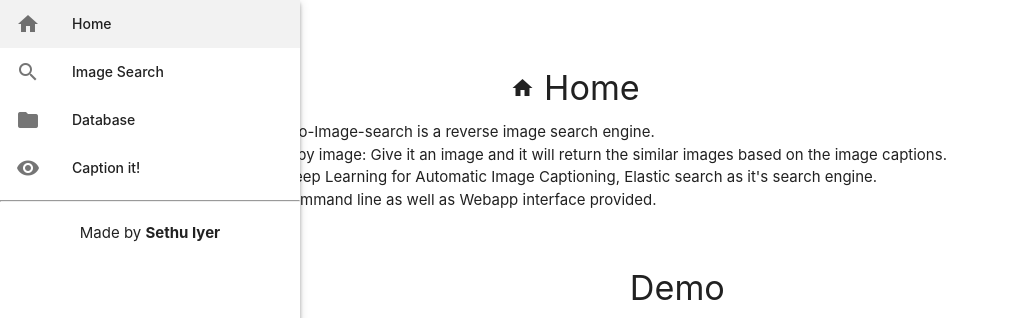
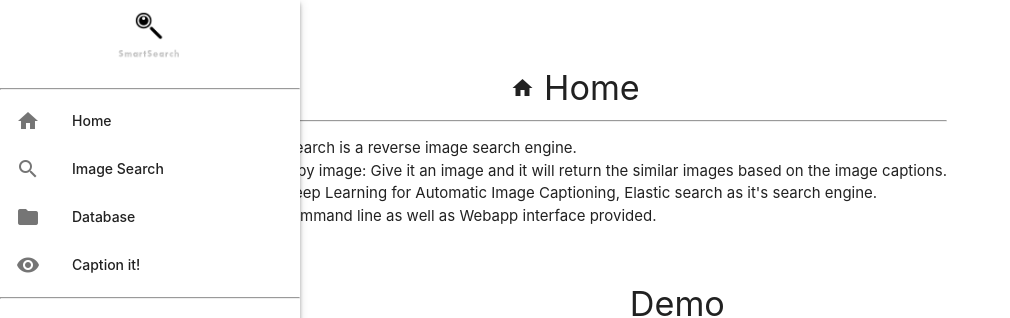
Before and after one commit to sethuiyer/Image-to-Image-Search, a Flask app: page / in a window 1280 px wide. Shown: the top 318 px of the page, without its empty margins (0-1010 px from the left). Run offline with Flask 2, Linux system fonts and the light colour scheme; parts of the project's set-up code (start-up, migrations or seed data) failed here and were passed over.

Commit message:
Logo added

```diff
--- a/server.py
+++ b/server.py
@@ -23,6 +23,8 @@ def description_search(query):
             }
             })
     hitCount = results['hits']['total']
+    print(results)
+
     if hitCount > 0:
         if hitCount is 1:
             print(str(hitCount),' result')
@@ -56,7 +58,7 @@ def index():
 def search():
     global gencap
     if request.method == 'POST':
-        if 'query_img' not in request.files or request.files['query_img'].filename == '':
+        if 'query_img' not in request.files or request.files['query_img'].filename == '' or not allowed_file(request.files['query_img'].filename):
             return render_template('search.html')
         file = request.files['query_img']
         img = Image.open(file.stream)  # PIL image
@@ -96,7 +98,7 @@ def upload():
 @app.route('/caption', methods=['GET','POST'])
 def caption():
     if request.method == 'POST':
-        if 'query_img' not in request.files or request.files['query_img'].filename == '':
+        if 'query_img' not in request.files or request.files['query_img'].filename == '' or not allowed_file(request.files['query_img'].filename):
             return render_template('caption.html')
         file = request.files['query_img']
         img = Image.open(file.stream)  # PIL image
--- a/templates/home.html
+++ b/templates/home.html
@@ -7,8 +7,9 @@
 
                         <div class="col s15">
                           <div class="center"><h4 class="section-title"><i class="material-icons">home</i> Home</h4></div>
+                          <hr>
                           <ul class="browser-default">
-                            <li class="browser-default">Image-to-Image-search is a reverse image search engine.</li>
+                            <li class="browser-default">SmartSearch is a reverse image search engine.</li>
                             <li class="browser-default">Search by image: Give it an image and it will return the similar images based on the image captions.</li>
                             <li class="browser-default">Uses Deep Learning for Automatic Image Captioning, Elastic search as it's search engine.
                               </li>
@@ -20,6 +21,7 @@
                     <div class="col s2"></div>
                     <div class="col s9">
                         <div class="center"><h4>Demo</h4></div>
+                        <hr>
                         <div class="video-container">
                           <iframe width="160" height="80" src="https://www.youtube.com/embed/xNUL2IHl4tQ" frameborder="0" allow="accelerometer; autoplay; encrypted-media; gyroscope; picture-in-picture" allowfullscreen></iframe>                      </div>
                       </div>
--- a/templates/layout.html
+++ b/templates/layout.html
@@ -5,7 +5,8 @@
       <link href="https://fonts.googleapis.com/icon?family=Material+Icons" rel="stylesheet">
       <!--Import materialize.css-->
       <link rel="stylesheet" href="https://cdnjs.cloudflare.com/ajax/libs/materialize/1.0.0/css/materialize.min.css">
-    <title> Image-to-Image-search</title>
+    <title> Smart Search</title>
+    <link rel=icon href=static/logo.jpg>
     <style>
         .album-row {
   display: -ms-flexbox; /* IE10 */
@@ -50,6 +51,8 @@
             <div class="container">
                     <div class="container"><a href="#" data-target="nav-mobile" class="top-nav sidenav-trigger full hide-on-large-only"><i class="material-icons">menu</i></a></div>
                   <ul id="nav-mobile" class="sidenav sidenav-fixed z-depth-2">
+                        <li class="brand-logo center"><img src="static/logo.jpg" height="40%" width="40%"/></li>
+                        <hr>
                         <li class="bold"><a href="{{ url_for('index') }}" class="collapsible-header waves-effect"><i class="material-icons">home</i>Home </a></li>
                         <li class="bold"><a href="{{ url_for('search') }}" class="collapsible-header waves-effect"><i class="material-icons">search</i>Image Search</a></li>
                         <li class="bold"><a href="{{ url_for('database') }}" class="collapsible-header waves-effect"><i class="material-icons">folder</i>Database</a></li>
```
Also changed, not shown: static/database/cricket1.jpg (added), static/logo.jpg (added), static/uploads/cricket1.jpg (added), static/uploads/football1.jpg (added).
